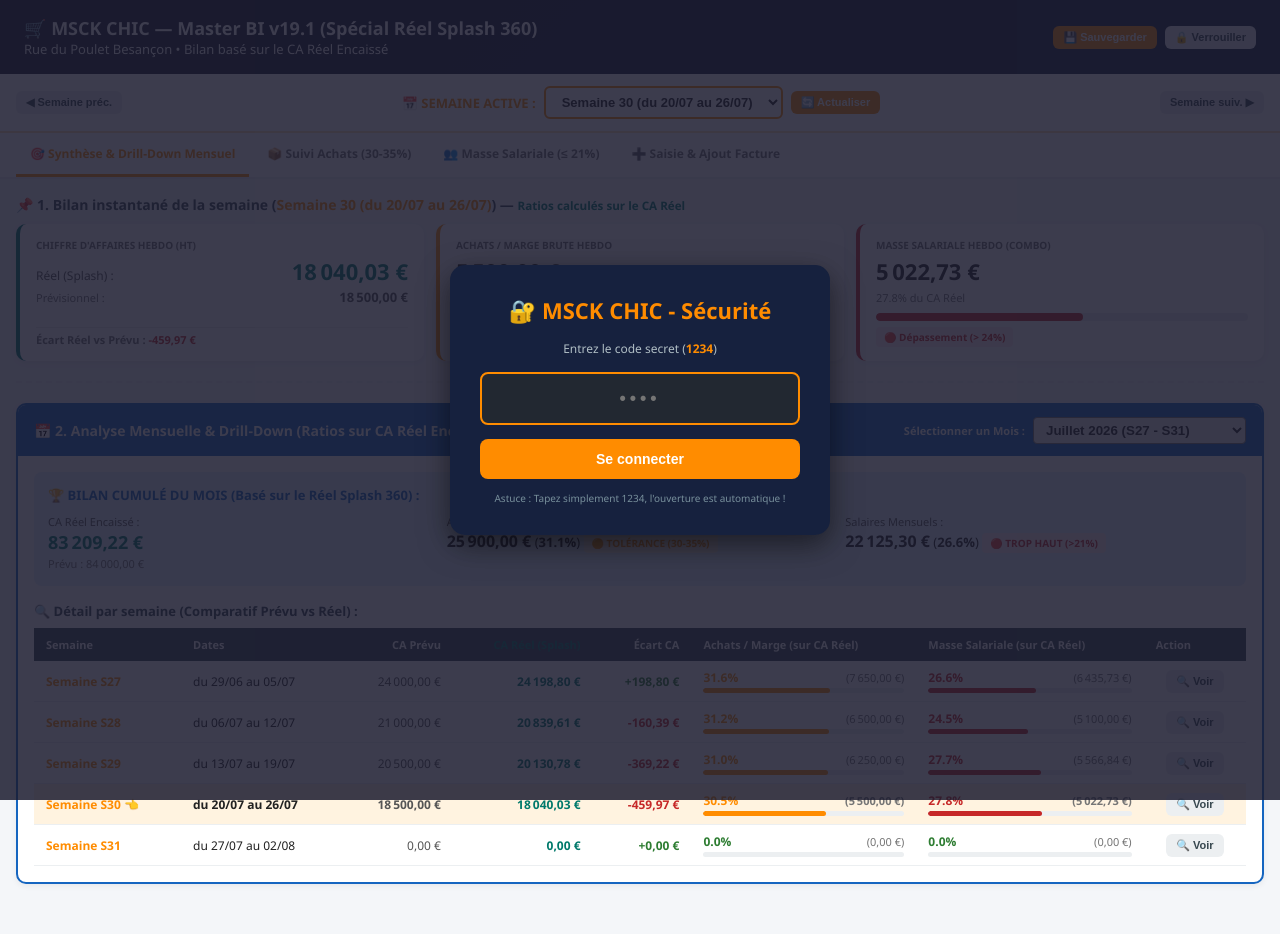
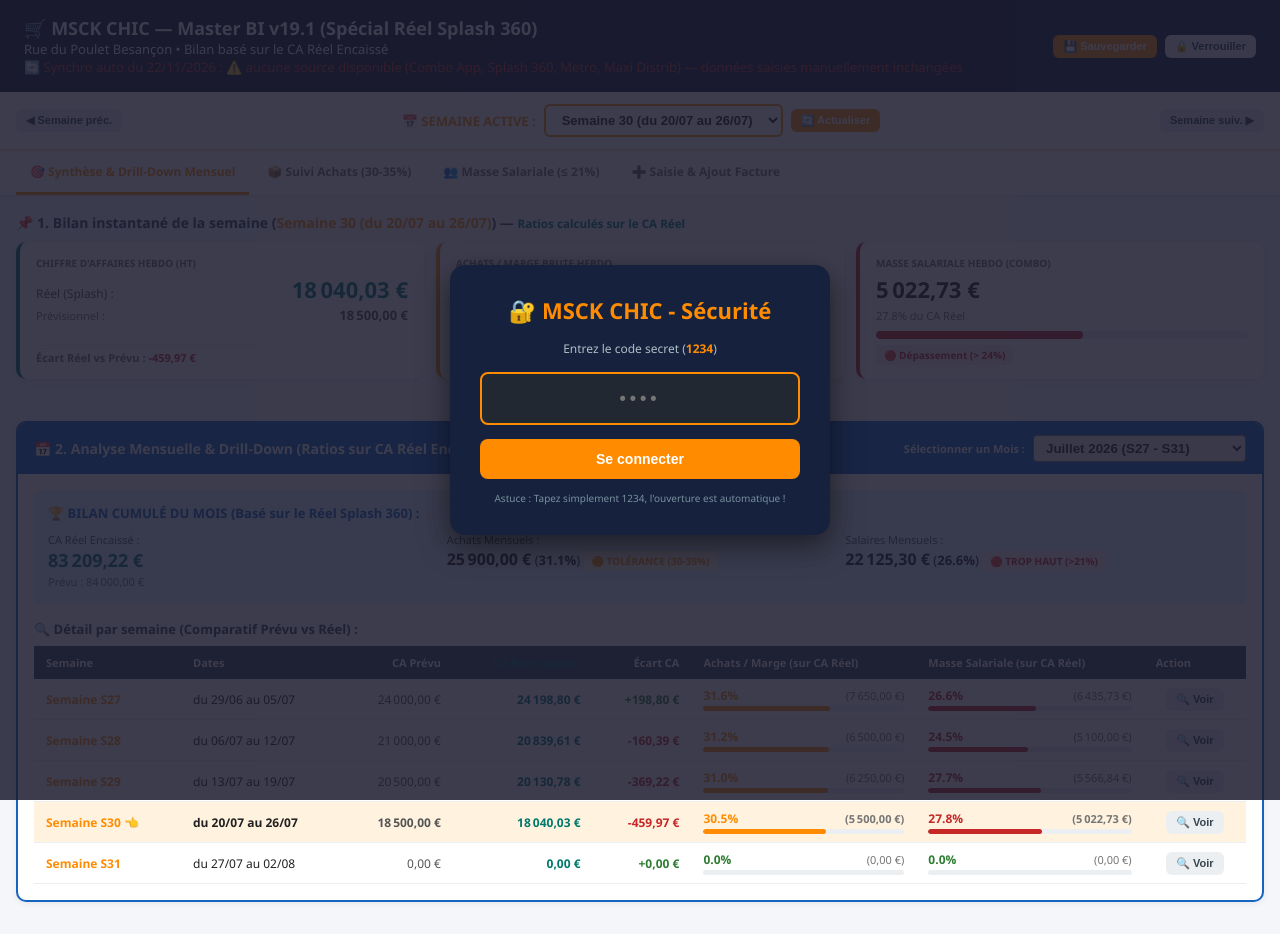
Before and after one commit to gasseth25-a11y/largesss-chicken-app, a plain HTML site: page index.html in a window 1280 px wide. Drawn offline with Linux system fonts and the light colour scheme.

Commit message:
Dashboard sync 2026-11-22: no data source available
Co-Authored-By: Claude Opus 5.5 <noreply@anthropic.com>
Claude-Session: https://claude.ai/code/session_01Qd6Ya6GtkyEME3bnyFSDv1

```diff
--- a/index.html
+++ b/index.html
@@ -134,6 +134,7 @@ td.center{text-align:center}
   <div>
     <h1>🛒 MSCK CHIC — Master BI v19.1 (Spécial Réel Splash 360)</h1>
     <div class="sub">Rue du Poulet Besançon • Bilan basé sur le CA Réel Encaissé</div>
+      <div class="sub" id="syncStatus" style="color:#c0392b">🔄 Synchro auto du 22/11/2026 : ⚠️ aucune source disponible (Combo App, Splash 360, Metro, Maxi Distrib) — données saisies manuellement inchangées</div>
   </div>
   <div class="actions">
     <button class="btn btn-orange btn-sm" onclick="manuelSave()">💾 Sauvegarder</button>
```
